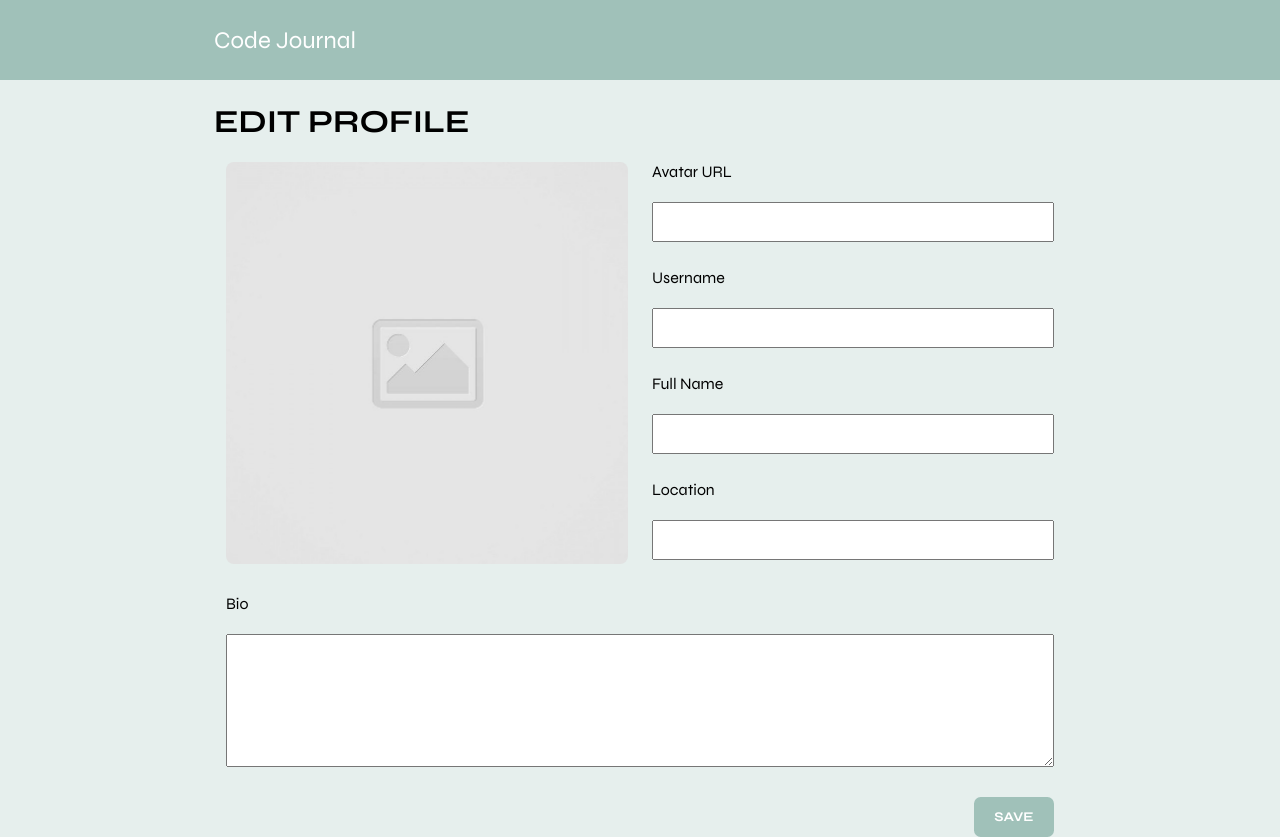
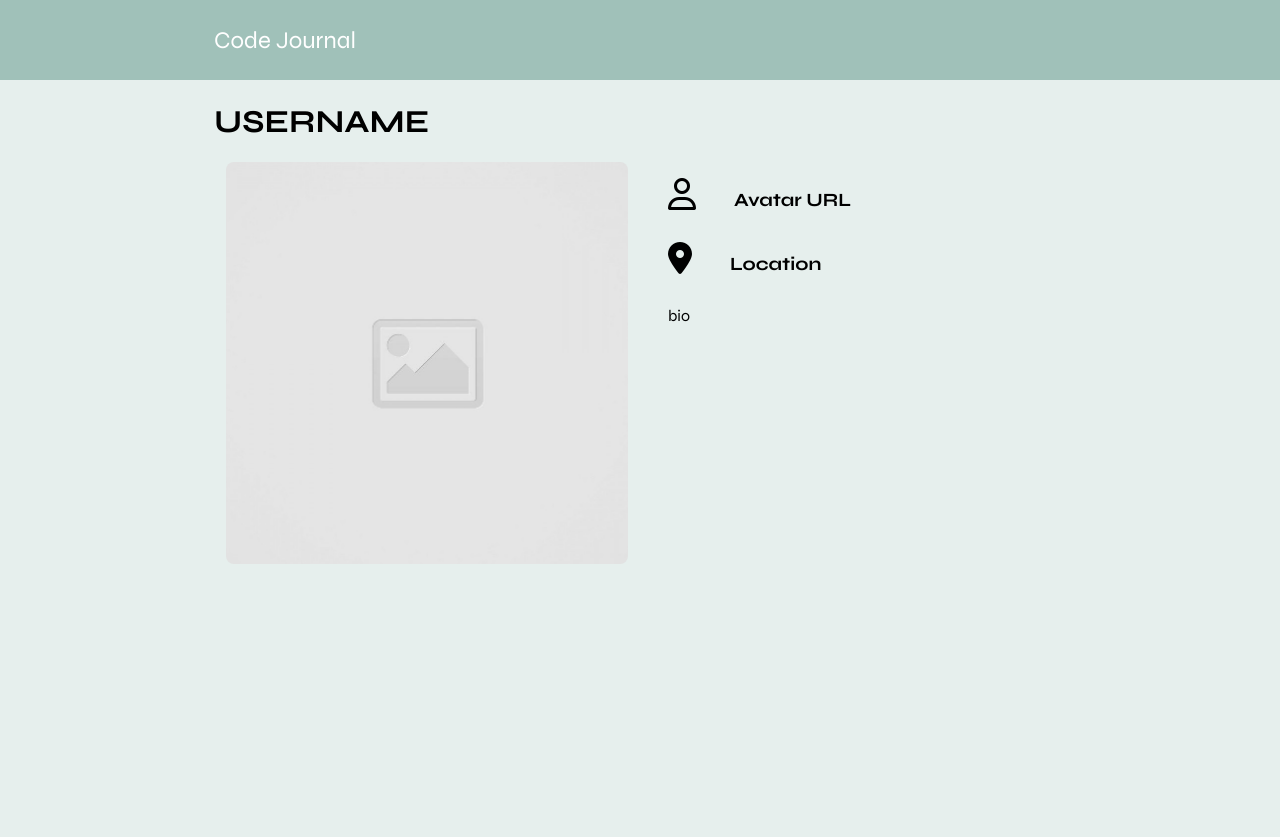
Before and after one commit to KiannaBrandt/code-journal, a plain HTML site: page index.html in a window 1280 px wide. After the commit the page ends 800 px from the top, so only its background shows below. Drawn offline with Linux system fonts and the light colour scheme.

Commit message:
Build an example profile. #2

```diff
--- a/css/styles.css
+++ b/css/styles.css
@@ -8,6 +8,10 @@ header {
   padding: 0.1em;
 }
 
+h1 {
+  text-transform: uppercase;
+}
+
 h2 {
   font-weight: normal;
   color: white;
@@ -16,7 +20,7 @@ h2 {
   padding: 0 1.5rem;
 }
 
-.default-img {
+img {
   width: 100%;
   border-radius: 0.5em;
   margin-bottom: 1.6em;
@@ -52,3 +56,17 @@ input[type="submit"] {
   border-radius: 0.5em;
   margin: 0;
 }
+
+h3 {
+  display: inline;
+  margin: 1em;
+}
+
+i {
+  font-size: 2em;
+  margin: 0.5em;
+}
+
+p {
+  margin: 1em;
+}
--- a/index.html
+++ b/index.html
@@ -14,15 +14,16 @@
   <link rel="stylesheet" href="css/styles.css">
   <link rel="preconnect" href="https://fonts.gstatic.com">
 <link href="https://fonts.googleapis.com/css2?family=Syne:wght@400;700&display=swap" rel="stylesheet">
+<script src="https://kit.fontawesome.com/0ffda88dbc.js" crossorigin="anonymous"></script>
 </head>
 <body>
   <header>
       <h2>Code Journal</h2>
   </header>
   <main>
+    <div data-view="edit-profile" class="hidden">
       <div class="container">
-    <div data-view="edit-profile"></div>
-    <h1>EDIT PROFILE</h1>
+      <h1>Edit Profile</h1>
         <form action="" method="get" id="profile-form">
           <div class="row">
             <div class="column-half">
@@ -70,6 +71,31 @@
           </div>
         </form>
       </div>
+    </div>
+
+    <div data-view="profile">
+      <div class="container">
+        <h1>Username</h1>
+        <div class="row">
+          <div class="column-half">
+            <img class="profile-img" src="images/placeholder-image-square.jpg" alt="profile-image-square">
+          </div>
+          <div class="column-half">
+            <div class="view-username">
+              <i class="far fa-user"></i>
+              <h3>Avatar URL</h3>
+            </div>
+            <div class="view-location">
+              <i class="fas fa-map-marker-alt"></i>
+              <h3>Location</h3>
+            </div>
+            <div class="view-bio">
+              <p>bio</p>
+            </div>
+          </div>
+        </div>
+      </div>
+    </div>
   </main>
   <script src="js/data.js"></script>
   <script src="js/main.js"></script>
```
Lines whose indentation alone changed are shown as unchanged.
